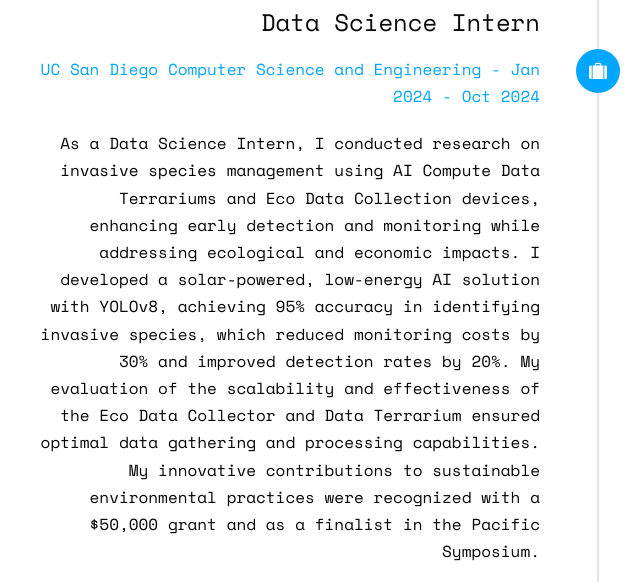
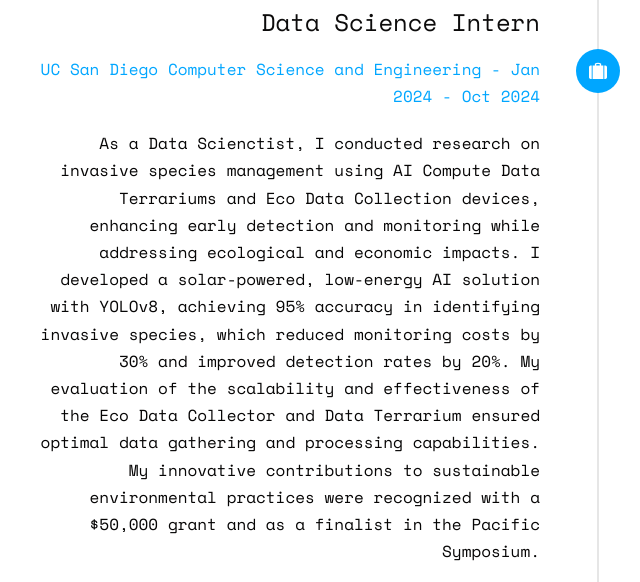
Before and after one commit to SinjabAbdul/Website-main, a plain HTML site: page index.html in a window 1280 px wide. Shown: the part 1940-2522 px from the top of the page, 43-683 px from the left. Drawn offline with nearby package versions, Linux system fonts and the light colour scheme; some packages are replaced by stand-ins of ours; no server answers; files whose address does not match are found by name; a web font is replaced by a local one.

```diff
--- a/index.html
+++ b/index.html
@@ -140,7 +140,7 @@
 									<span class="company">UC San Diego Computer Science and Engineering - Jan 2024 - Oct 2024</span>
 								</div>
 								<div class="timeline-body">
-									<p>As a Data Science Intern, I conducted research on
+									<p>As a Data Scienctist, I conducted research on
 									   invasive species management using AI Compute Data Terrariums and Eco Data
 									   Collection devices, enhancing early detection and monitoring while addressing ecological and
 									   economic impacts. I developed a solar-powered, low-energy AI solution with YOLOv8, achieving 95%
```
